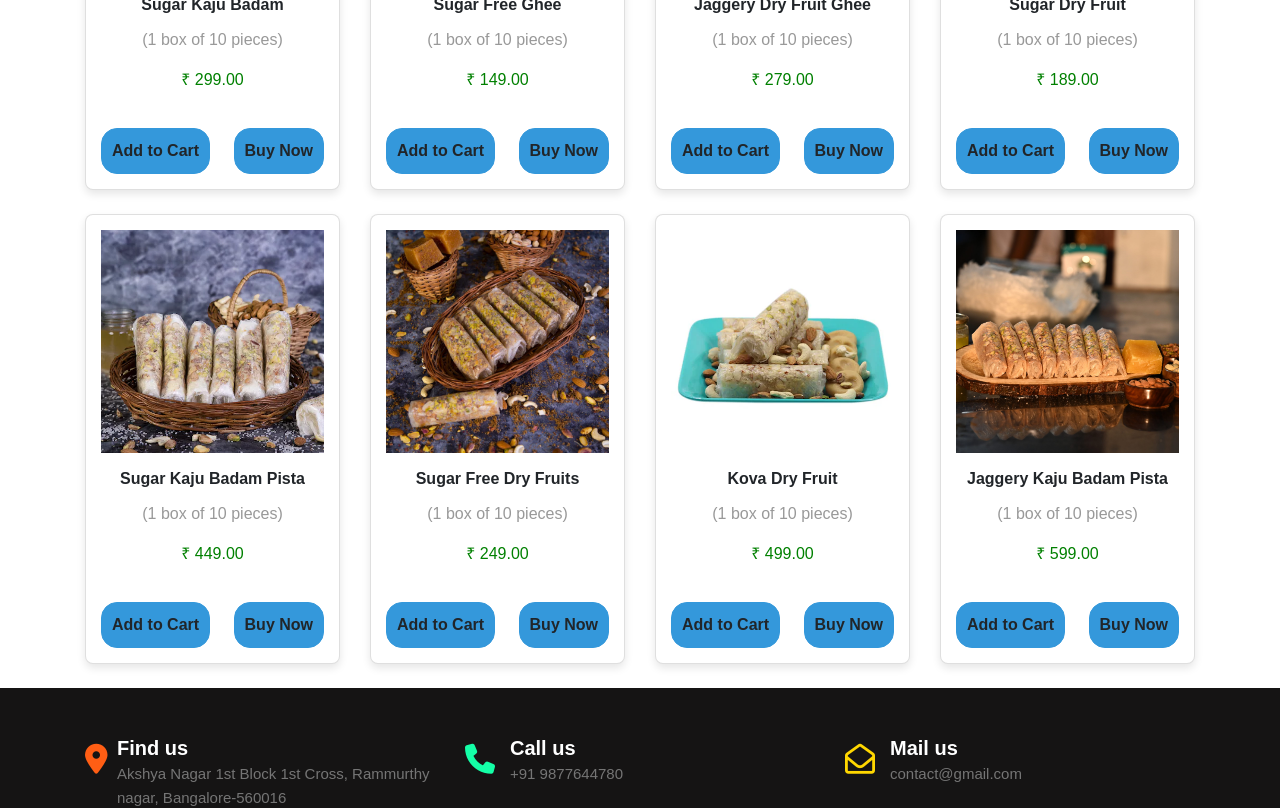
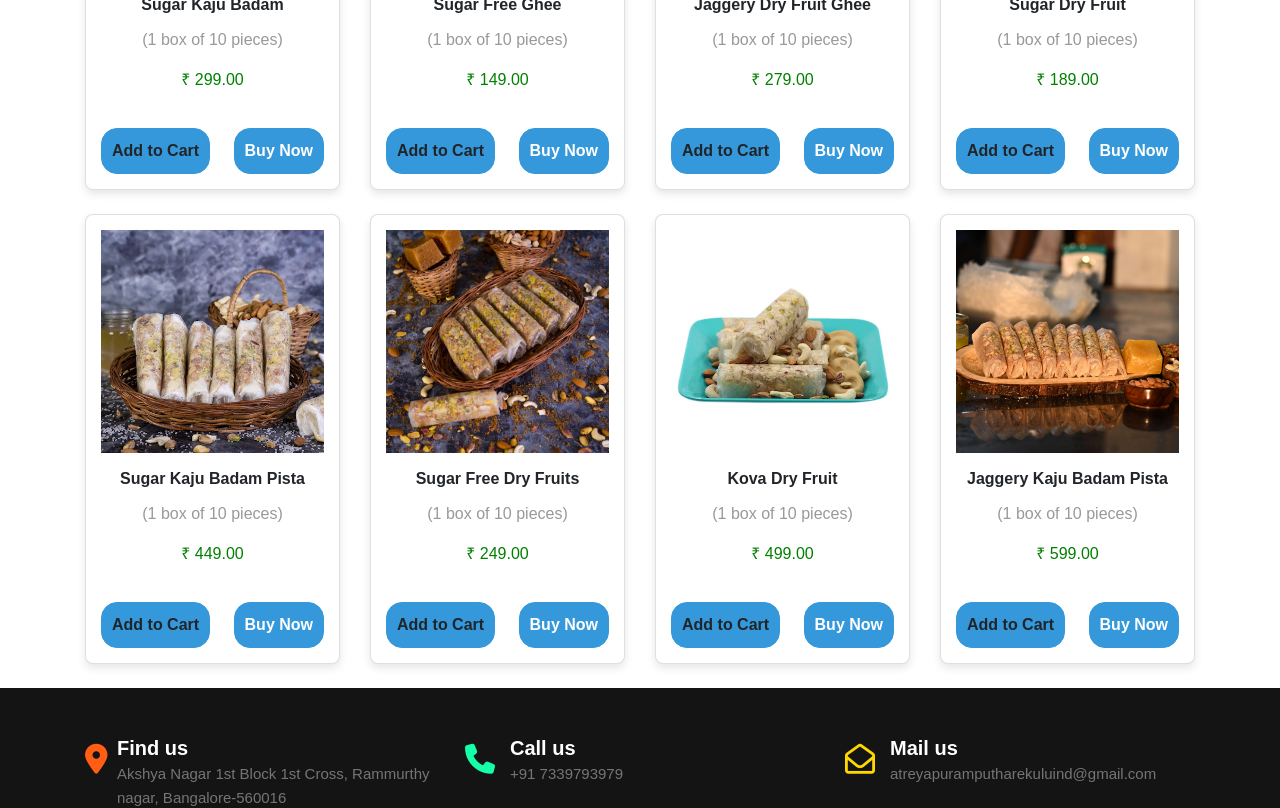
Before and after one commit to saikrishna817/Atreyapuram-FE, an Angular app: page /menu in a window 1280 px wide. Shown: the part 1180-1988 px from the top of the page. Built offline with nearby package versions, Linux system fonts and the light colour scheme.

Commit message:
checkout

```diff
--- a/src/app/pages/menu/menu.component.html
+++ b/src/app/pages/menu/menu.component.html
@@ -1,21 +1,3 @@
-<!-- <h3 class="mt-5 text-center"><b>Our Varieties of Putharekulu</b></h3>
-<div class="wrap mt-5">
-    <div *ngFor="let item of items" class="card box">
-        <img class="box-image" [src]="item.imageSrc" alt="{{item.name}}">
-        <h6 class="box-title mt-3"><b>{{item.name}}</b></h6>
-        <p class="user-follow-info">(1 box of 10 pieces)</p>
-        <p class="money">&#x20B9; {{item.price.toFixed(2)}}</p>
-        <div class="gap">
-            <a class="button" (click)="addToCart(item)">Add to Cart</a>
-            <a class="button">Buy Now</a>
-        </div>
-    </div>
-</div>
-<div *ngIf="showMessage" class="cart-message">
-    {{ message }}
-  </div> -->
-
-
 <h3 class="mt-5 text-center"><b>Our Varieties of Putharekulu</b></h3>
 <div class="container mt-5">
   <div class="row">
@@ -27,7 +9,7 @@
         <p class="money">&#x20B9; {{item.price.toFixed(2)}}</p>
         <div class="gap">
           <a class="button" (click)="addToCart(item)">Add to Cart</a>
-            <a class="button">Buy Now</a>
+          <a class="button" routerLink="/check-out">Buy Now</a>
         </div>
       </div>
     </div>
--- a/src/app/sharepage/footer/footer.component.html
+++ b/src/app/sharepage/footer/footer.component.html
@@ -62,7 +62,7 @@
                                     <i class="fas fa-phone"></i>
                                     <div class="cta-text">
                                         <h4>Call us</h4>
-                                        <span>+91 9877644780</span>
+                                        <span>+91 7339793979</span>
                                     </div>
                                 </div>
                             </div>
@@ -71,7 +71,7 @@
                                     <i class="far fa-envelope-open"></i>
                                     <div class="cta-text">
                                         <h4>Mail us</h4>
-                                        <span>contact&#64;gmail.com</span>
+                                        <span>atreyapuramputharekuluind&#64;gmail.com</span>
                                     </div>
                                 </div>
                             </div>
```
Lines whose indentation alone changed are shown as unchanged.
